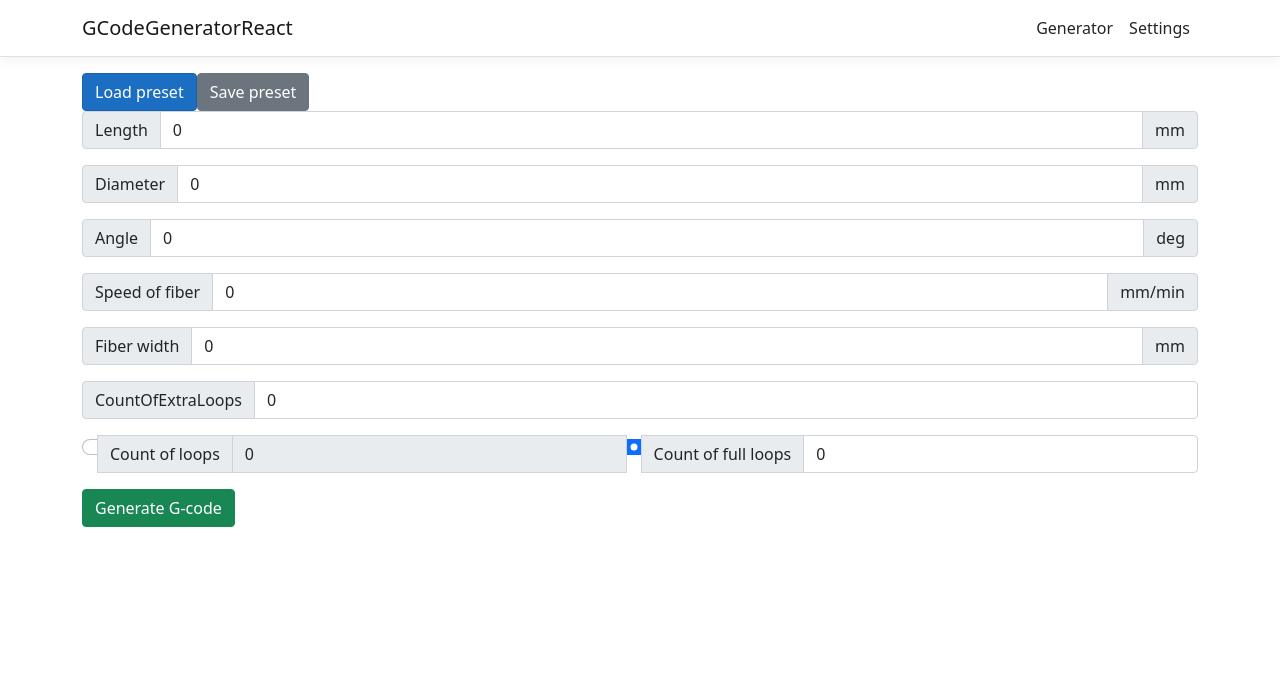
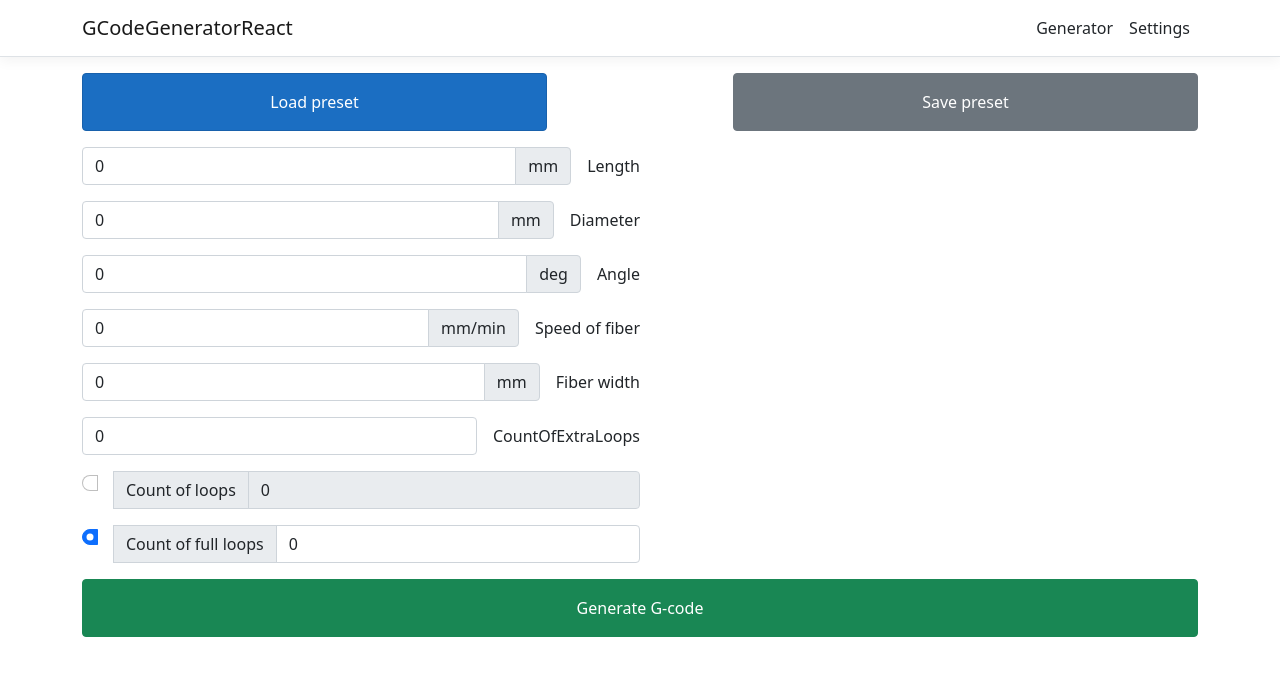
Before and after one commit to RevenkoD/GcodeGenerator, a React (Create React App) app in the folder ReactCore/GCodeGeneratorReact/GCodeGeneratorReact/ClientApp/: page / in a window 1280 px wide. Shown: the top 676 px of the page. Built offline with nearby package versions, Linux system fonts and the light colour scheme.

Commit message:
add initial styles and positions

```diff
--- a/ReactCore/GCodeGeneratorReact/GCodeGeneratorReact/ClientApp/src/components/Generator.js
+++ b/ReactCore/GCodeGeneratorReact/GCodeGeneratorReact/ClientApp/src/components/Generator.js
@@ -1,4 +1,5 @@
-import React, { Component } from 'react'
+import React, { Component } from 'react';
+import './generator.css';
 
 export class Generator extends Component {
 	constructor(props) {
@@ -43,16 +44,17 @@ export class Generator extends Component {
 
 	render() {
 		return (
-      <div>
-        <button type="button" class="btn btn-primary">
+			<div className='generator'>
+				<div className='generator__loadsave'>
+					<button type="button" class="btn btn-primary col-5 generator__loadsave-btn">
 						Load preset
 					</button>
-        <button type="button" class="btn btn-secondary">
+					<button type="button" class="btn btn-secondary col-5">
 						Save preset
 					</button>
-
+				</div>
+				<div className='generator__inputs col-6'>
 					<div className="input-group mb-3">
-          <span className="input-group-text">Length</span>
 						<input
 							onChange={this.handleInputChange}
 							type="number"
@@ -62,8 +64,10 @@ export class Generator extends Component {
 						/>
 						<span className="input-group-text">mm</span>
 					</div>
+					<span className="">Length</span>
+				</div>
+				<div className='generator__inputs col-6'>
 					<div className="input-group mb-3">
-          <span className="input-group-text">Diameter</span>
 						<input
 							onChange={this.handleInputChange}
 							type="number"
@@ -73,8 +77,11 @@ export class Generator extends Component {
 						/>
 						<span className="input-group-text">mm</span>
 					</div>
+					<span className="">Diameter</span>
+				</div>
+
+				<div className='generator__inputs col-6'>
 					<div className="input-group mb-3">
-          <span className="input-group-text">Angle</span>
 						<input
 							onChange={this.handleInputChange}
 							type="number"
@@ -84,8 +91,11 @@ export class Generator extends Component {
 						/>
 						<span className="input-group-text">deg</span>
 					</div>
+					<span className="">Angle</span>
+				</div>
+
+				<div className='generator__inputs col-6'>
 					<div className="input-group mb-3">
-          <span className="input-group-text">Speed of fiber</span>
 						<input
 							onChange={this.handleInputChange}
 							type="number"
@@ -95,8 +105,11 @@ export class Generator extends Component {
 						/>
 						<span className="input-group-text">mm/min</span>
 					</div>
+					<span className="">Speed&nbsp;of&nbsp;fiber</span>
+				</div>
+
+				<div className='generator__inputs col-6'>
 					<div className="input-group mb-3">
-          <span className="input-group-text">Fiber width</span>
 						<input
 							onChange={this.handleInputChange}
 							type="number"
@@ -106,8 +119,11 @@ export class Generator extends Component {
 						/>
 						<span className="input-group-text">mm</span>
 					</div>
+					<span className="">Fiber&nbsp;width</span>
+				</div>
+
+				<div className='generator__inputs col-6'>
 					<div className="input-group mb-3">
-          <span className="input-group-text">CountOfExtraLoops</span>
 						<input
 							onChange={this.handleInputChange}
 							type="number"
@@ -116,7 +132,10 @@ export class Generator extends Component {
 							className="form-control"
 						/>
 					</div>
+					<span className="">CountOfExtraLoops</span>
+				</div>
 
+				<div className='generator__radio col-6'>
 					<div className="input-group mb-3">
 						<input
 							class="form-check-input"
@@ -135,7 +154,11 @@ export class Generator extends Component {
 							value={this.state.countOfLoops}
 							className="form-control"
 						/>
+					</div>
+				</div>
 
+				<div className='generator__radio col-6'>
+					<div className="input-group mb-3">
 						<input
 							class="form-check-input"
 							type="radio"
@@ -154,15 +177,19 @@ export class Generator extends Component {
 							className="form-control"
 						/>
 					</div>
+				</div>
 
+
+				<div className='generator__gcode'>
 					<button
 						type="button"
 						onClick={this.handleGenerate}
-          className="btn btn-success"
+						className="btn btn-success col-12"
 					>
 						Generate G-code
 					</button>
 				</div>
+			</div>
 		)
 	}
 }
--- /dev/null
+++ b/ReactCore/GCodeGeneratorReact/GCodeGeneratorReact/ClientApp/src/components/generator.css
@@ -0,0 +1,33 @@
+.generator{}
+.generator__loadsave{
+	display: flex;
+	flex-direction: row;
+	justify-content: space-between;
+	margin: 0 0 1rem 0;
+}
+.generator__loadsave .btn,
+.generator__gcode .btn{
+	padding: 1rem 0;
+}
+.generator__gcode{}
+.generator__inputs{
+	display: flex;
+	flex-direction: row;
+	flex-direction: row;
+   align-items: baseline;
+}
+.generator__inputs span{
+	margin-left: 1rem;
+
+}
+.input-group{
+	width: none;
+}
+
+.generator__radio .form-check-input{
+	margin-right: 1rem;
+}
+.input-group:not(.has-validation) > :not(:last-child):not(.dropdown-toggle):not(.dropdown-menu){
+	border-top-right-radius: none;
+   border-bottom-right-radius: none;
+}
```
Lines whose indentation alone changed are shown as unchanged.
